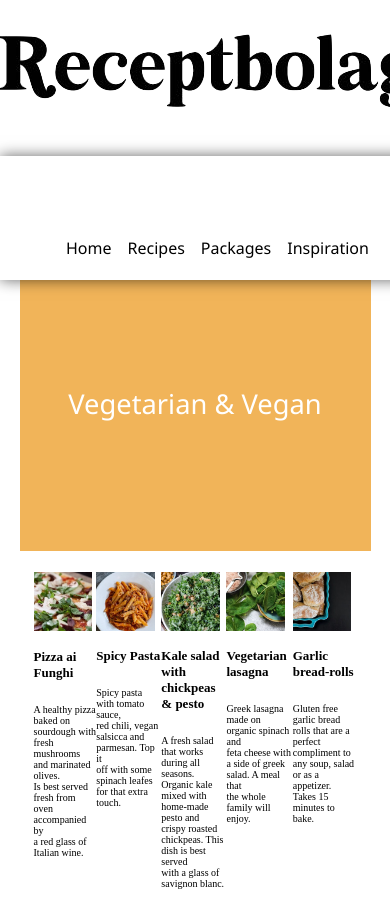
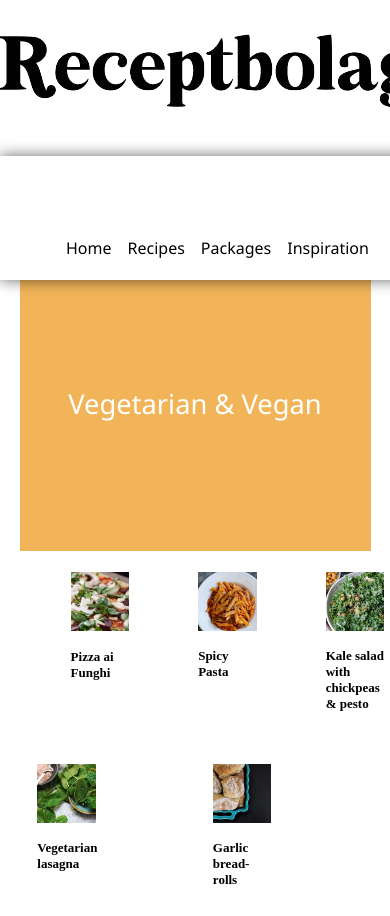
Before and after one commit to ju-nmd2022/wuid-project-group-27, a plain HTML site: page second.html in a window 390 px wide. Shown: the top 916 px of the page. Drawn offline with Linux system fonts and the light colour scheme; files whose address does not match are found by name.

Commit message:
responsive second page

```diff
--- a/main.css
+++ b/main.css
@@ -609,24 +609,41 @@ h1 {
     text-align: start;
   }
 
-  .secondpizza img {
+  .secondpizza img,
+  .secondpizza h3 {
     width: 15vw;
+    position: relative;
+    left: 2rem;
   }
 
-  .pasta img {
+  .pasta img,
+  .pasta h3 {
     width: 15vw;
+    position: relative;
+    left: 6rem;
   }
 
-  .salad img {
+  .salad img,
+  .salad h3 {
     width: 15vw;
+    position: relative;
+    left: 10rem;
   }
 
-  .lasagna img {
+  .lasagna img,
+  .lasagna h3 {
     width: 15vw;
+    position: relative;
+    bottom: -12rem;
+    left: -12rem;
   }
 
-  .bread img {
+  .bread img,
+  .bread h3 {
     width: 15vw;
+    position: relative;
+    bottom: -12rem;
+    right: 5rem;
   }
 
   h3 {
@@ -634,8 +651,7 @@ h1 {
   }
 
   h6 {
-    font-size: x-small;
-    font-weight: 100;
+    display: none;
   }
 
   .homeButton {
--- a/second.html
+++ b/second.html
@@ -59,7 +59,7 @@
       </div>
       <div class="lasagna">
         <img src="images/lasagna.jpeg" alt="lasagna" />
-        <h3>Vegetarian lasagna</h3>
+        <h3 class="lasagna">Vegetarian lasagna</h3>
         <h6>
           Greek lasagna made on organic spinach and <br />
           feta cheese with a side of greek salad. A meal that <br />the whole
@@ -68,7 +68,7 @@
       </div>
       <div class="bread">
         <img src="images/bread.jpeg" alt="bread"/>
-        <h3>Garlic bread-rolls</h3>
+        <h3 class="bread">Garlic bread-rolls</h3>
         <h6>
           Gluten free garlic bread rolls that are a perfect <br />compliment to
           any soup, salad or as a appetizer. <br />
```
Also changed, not shown: 1 other file.
